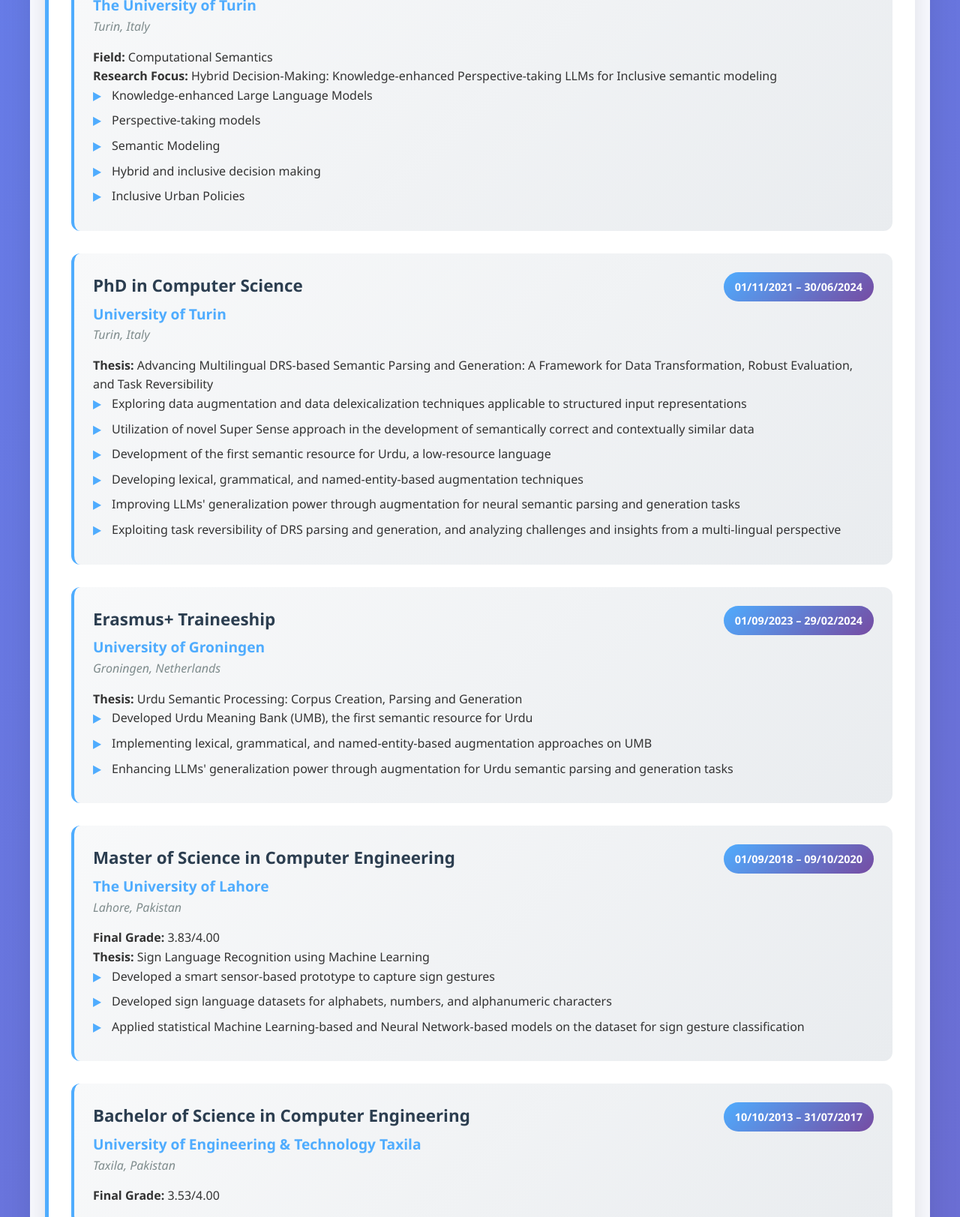
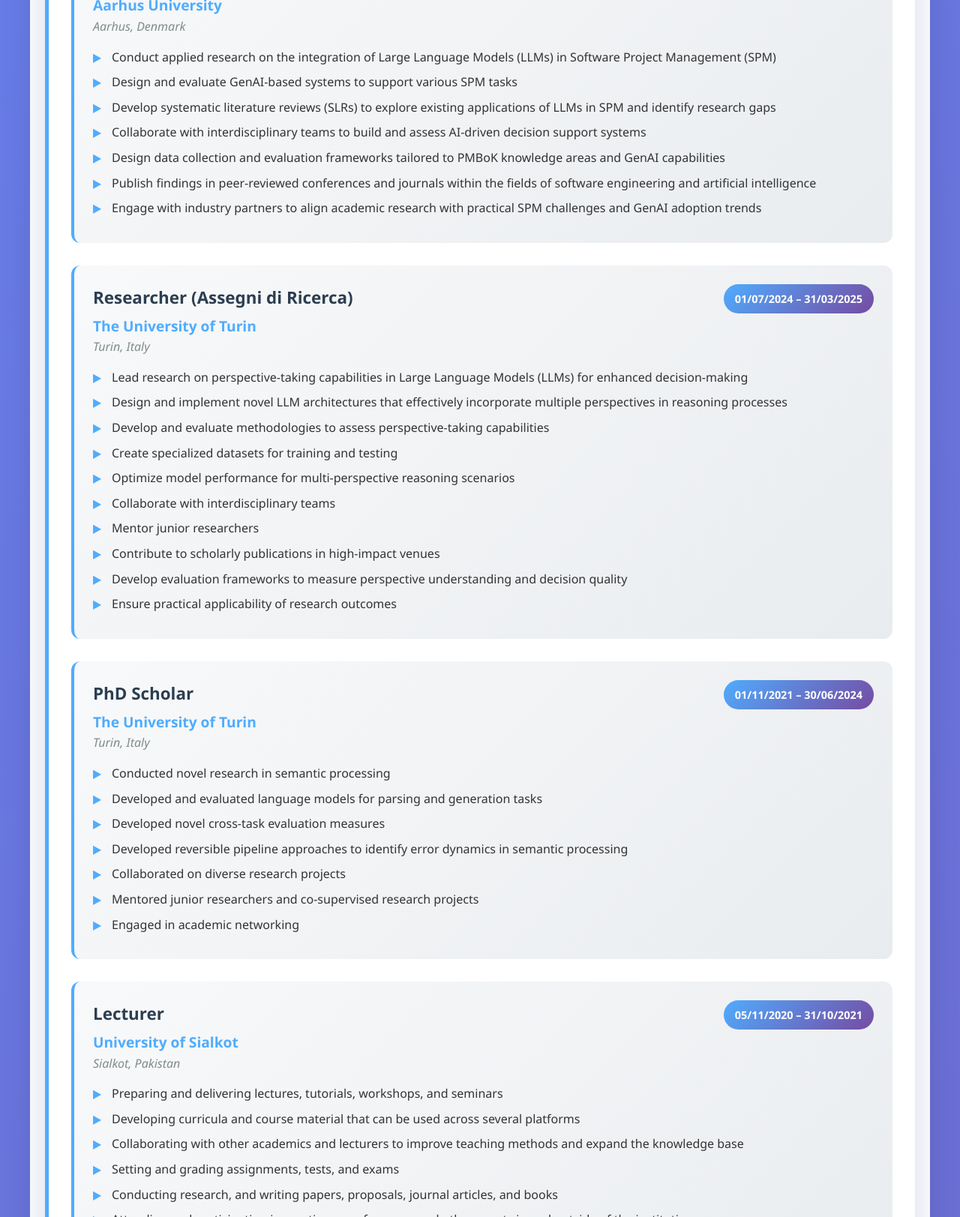
Before and after one commit to saadamin2k13/saadamin2k13.github.io, a plain HTML site: page index.html in a window 1280 px wide. Shown: the part 532-2155 px from the top of the page at 75% size. Drawn offline with Linux system fonts and the light colour scheme.

Commit message:
Update index.html

```diff
--- a/index.html
+++ b/index.html
@@ -409,106 +409,7 @@
             </div>
         </header>
 
-        <section class="section">
-            <h2>WORK EXPERIENCE</h2>
 
-            <div class="education-item">
-                <div class="item-header">
-                    <div>
-                        <div class="item-title">Postdoctoral Researcher</div>
-                        <div class="item-company">The University of Turin</div>
-                        <div class="item-location">Turin, Italy</div>
-                    </div>
-                    <div class="item-date">01/07/2024 – 31/03/2025</div>
-                </div>
-                <div class="item-description">
-                    <p><strong>Field:</strong> Computational Semantics</p>
-                    <p><strong>Research Focus:</strong> Hybrid Decision-Making: Knowledge-enhanced Perspective-taking LLMs for Inclusive semantic modeling</p>
-                    <ul>
-                        <li>Knowledge-enhanced Large Language Models</li>
-                        <li>Perspective-taking models</li>
-                        <li>Semantic Modeling</li>
-                        <li>Hybrid and inclusive decision making</li>
-                        <li>Inclusive Urban Policies</li>
-                    </ul>
-                </div>
-            </div>
-
-            <div class="education-item">
-                <div class="item-header">
-                    <div>
-                        <div class="item-title">PhD in Computer Science</div>
-                        <div class="item-company">University of Turin</div>
-                        <div class="item-location">Turin, Italy</div>
-                    </div>
-                    <div class="item-date">01/11/2021 – 30/06/2024</div>
-                </div>
-                <div class="item-description">
-                    <p><strong>Thesis:</strong> Advancing Multilingual DRS-based Semantic Parsing and Generation: A Framework for Data Transformation, Robust Evaluation, and Task Reversibility</p>
-                    <ul>
-                        <li>Exploring data augmentation and data delexicalization techniques applicable to structured input representations</li>
-                        <li>Utilization of novel Super Sense approach in the development of semantically correct and contextually similar data</li>
-                        <li>Development of the first semantic resource for Urdu, a low-resource language</li>
-                        <li>Developing lexical, grammatical, and named-entity-based augmentation techniques</li>
-                        <li>Improving LLMs' generalization power through augmentation for neural semantic parsing and generation tasks</li>
-                        <li>Exploiting task reversibility of DRS parsing and generation, and analyzing challenges and insights from a multi-lingual perspective</li>
-                    </ul>
-                </div>
-            </div>
-
-            <div class="education-item">
-                <div class="item-header">
-                    <div>
-                        <div class="item-title">Erasmus+ Traineeship</div>
-                        <div class="item-company">University of Groningen</div>
-                        <div class="item-location">Groningen, Netherlands</div>
-                    </div>
-                    <div class="item-date">01/09/2023 – 29/02/2024</div>
-                </div>
-                <div class="item-description">
-                    <p><strong>Thesis:</strong> Urdu Semantic Processing: Corpus Creation, Parsing and Generation</p>
-                    <ul>
-                        <li>Developed Urdu Meaning Bank (UMB), the first semantic resource for Urdu</li>
-                        <li>Implementing lexical, grammatical, and named-entity-based augmentation approaches on UMB</li>
-                        <li>Enhancing LLMs' generalization power through augmentation for Urdu semantic parsing and generation tasks</li>
-                    </ul>
-                </div>
-            </div>
-
-            <div class="education-item">
-                <div class="item-header">
-                    <div>
-                        <div class="item-title">Master of Science in Computer Engineering</div>
-                        <div class="item-company">The University of Lahore</div>
-                        <div class="item-location">Lahore, Pakistan</div>
-                    </div>
-                    <div class="item-date">01/09/2018 – 09/10/2020</div>
-                </div>
-                <div class="item-description">
-                    <p><strong>Final Grade:</strong> 3.83/4.00</p>
-                    <p><strong>Thesis:</strong> Sign Language Recognition using Machine Learning</p>
-                    <ul>
-                        <li>Developed a smart sensor-based prototype to capture sign gestures</li>
-                        <li>Developed sign language datasets for alphabets, numbers, and alphanumeric characters</li>
-                        <li>Applied statistical Machine Learning-based and Neural Network-based models on the dataset for sign gesture classification</li>
-                    </ul>
-                </div>
-            </div>
-
-            <div class="education-item">
-                <div class="item-header">
-                    <div>
-                        <div class="item-title">Bachelor of Science in Computer Engineering</div>
-                        <div class="item-company">University of Engineering & Technology Taxila</div>
-                        <div class="item-location">Taxila, Pakistan</div>
-                    </div>
-                    <div class="item-date">10/10/2013 – 31/07/2017</div>
-                </div>
-                <div class="item-description">
-                    <p><strong>Final Grade:</strong> 3.53/4.00</p>
-                </div>
-            </div>
-        </section>
 
         <section class="section">
             <h2>Work Experience</h2>
@@ -517,10 +418,34 @@
                 <div class="item-header">
                     <div>
                         <div class="item-title">Postdoctoral Researcher</div>
+                        <div class="item-company">Aarhus University</div>
+                        <div class="item-location">Aarhus, Denmark</div>
+                    </div>
+                    <div class="item-date">01/04/2025 – Current</div>
+                </div>
+                <div class="item-description">
+                    <ul>
+                        <li>Conduct applied research on the integration of Large Language Models (LLMs) in Software Project Management (SPM)</li>
+                        <li>Design and evaluate GenAI-based systems to support various SPM tasks</li>
+                        <li>Develop systematic literature reviews (SLRs) to explore existing applications of LLMs in SPM and identify research gaps</li>
+                        <li>Collaborate with interdisciplinary teams to build and assess AI-driven decision support systems</li>
+                        <li>Design data collection and evaluation frameworks tailored to PMBoK knowledge areas and GenAI capabilities</li>
+                        <li>Publish findings in peer-reviewed conferences and journals within the fields of software engineering and artificial intelligence</li>
+                        <li>Engage with industry partners to align academic research with practical SPM challenges and GenAI adoption trends</li>
+
+                    </ul>
+                </div>
+            </div>
+
+
+            <div class="experience-item">
+                <div class="item-header">
+                    <div>
+                        <div class="item-title">Researcher (Assegni di Ricerca)</div>
                         <div class="item-company">The University of Turin</div>
                         <div class="item-location">Turin, Italy</div>
                     </div>
-                    <div class="item-date">01/07/2024 – Current</div>
+                    <div class="item-date">01/07/2024 – 31/03/2025</div>
                 </div>
                 <div class="item-description">
                     <ul>
@@ -552,7 +477,7 @@
                         <li>Conducted novel research in semantic processing</li>
                         <li>Developed and evaluated language models for parsing and generation tasks</li>
                         <li>Developed novel cross-task evaluation measures</li>
-                        <li>Developed reservable pipeline approaches to identify error dynamics in semantic processing</li>
+                        <li>Developed reversible pipeline approaches to identify error dynamics in semantic processing</li>
                         <li>Collaborated on diverse research projects</li>
                         <li>Mentored junior researchers and co-supervised research projects</li>
                         <li>Engaged in academic networking</li>
@@ -600,6 +525,86 @@
                         <li>Preparation and grading of laboratory and other exams</li>
                         <li>Selection and upgrading of lab equipment as required</li>
                     </ul>
+                </div>
+            </div>
+        </section>
+
+
+        <section class="section">
+            <h2>Education and Training</h2>
+
+            <div class="education-item">
+                <div class="item-header">
+                    <div>
+                        <div class="item-title">PhD in Computer Science</div>
+                        <div class="item-company">University of Turin</div>
+                        <div class="item-location">Turin, Italy</div>
+                    </div>
+                    <div class="item-date">01/11/2021 – 30/06/2024</div>
+                </div>
+                <div class="item-description">
+                    <p><strong>Thesis:</strong> Advancing Multilingual DRS-based Semantic Parsing and Generation: A Framework for Data Transformation, Robust Evaluation, and Task Reversibility</p>
+                    <ul>
+                        <li>Exploring data augmentation and data delexicalization techniques applicable to structured input representations</li>
+                        <li>Utilization of novel Super Sense approach in the development of semantically correct and contextually similar data</li>
+                        <li>Development of the first semantic resource for Urdu, a low-resource language</li>
+                        <li>Developing lexical, grammatical, and named-entity-based augmentation techniques</li>
+                        <li>Improving LLMs' generalization power through augmentation for neural semantic parsing and generation tasks</li>
+                        <li>Exploiting task reversibility of DRS parsing and generation, and analyzing challenges and insights from a multi-lingual perspective</li>
+                    </ul>
+                </div>
+            </div>
+
+            <div class="education-item">
+                <div class="item-header">
+                    <div>
+                        <div class="item-title">Erasmus+ Traineeship</div>
+                        <div class="item-company">University of Groningen</div>
+                        <div class="item-location">Groningen, Netherlands</div>
+                    </div>
+                    <div class="item-date">01/09/2023 – 29/02/2024</div>
+                </div>
+                <div class="item-description">
+                    <p><strong>Project:</strong> Urdu Semantic Processing: Corpus Creation, Parsing and Generation</p>
+                    <ul>
+                        <li>Developed Urdu Meaning Bank (UMB), the first semantic resource for Urdu</li>
+                        <li>Implementing lexical, grammatical, and named-entity-based augmentation approaches on UMB</li>
+                        <li>Enhancing LLMs' generalization power through augmentation for Urdu semantic parsing and generation tasks</li>
+                    </ul>
+                </div>
+            </div>
+
+            <div class="education-item">
+                <div class="item-header">
+                    <div>
+                        <div class="item-title">Master of Science in Computer Engineering</div>
+                        <div class="item-company">The University of Lahore</div>
+                        <div class="item-location">Lahore, Pakistan</div>
+                    </div>
+                    <div class="item-date">01/09/2018 – 09/10/2020</div>
+                </div>
+                <div class="item-description">
+                    <p><strong>Final Grade:</strong> 3.83/4.00</p>
+                    <p><strong>Thesis:</strong> Sign Language Recognition using Machine Learning</p>
+                    <ul>
+                        <li>Developed a smart sensor-based prototype to capture sign gestures</li>
+                        <li>Developed sign language datasets for alphabets, numbers, and alphanumeric characters</li>
+                        <li>Applied statistical Machine Learning-based and Neural Network-based models on the dataset for sign gesture classification</li>
+                    </ul>
+                </div>
+            </div>
+
+            <div class="education-item">
+                <div class="item-header">
+                    <div>
+                        <div class="item-title">Bachelor of Science in Computer Engineering</div>
+                        <div class="item-company">University of Engineering & Technology Taxila</div>
+                        <div class="item-location">Taxila, Pakistan</div>
+                    </div>
+                    <div class="item-date">10/10/2013 – 31/07/2017</div>
+                </div>
+                <div class="item-description">
+                    <p><strong>Final Grade:</strong> 3.53/4.00</p>
                 </div>
             </div>
         </section>
```
